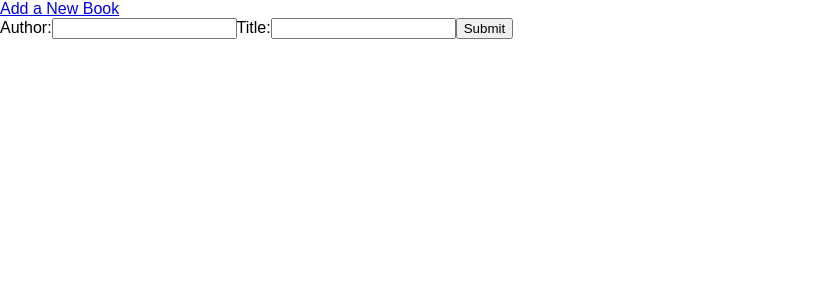
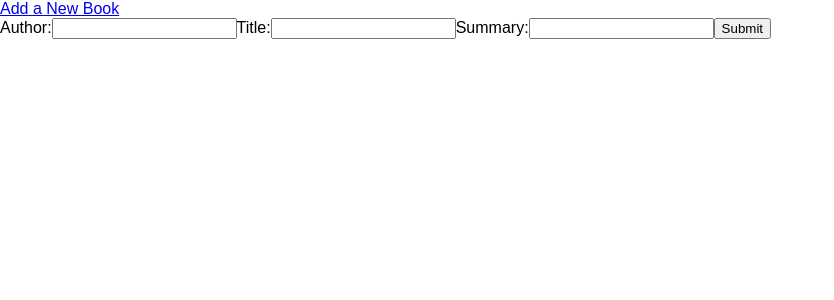
Before and after one commit to mcshakes/fullstack_revisited, a React (Create React App) app in the folder client/: page /books/create in a window 1280 px wide. Shown: the top 300 px of the page, without its empty margins (0-834 px from the left). Built offline with nearby package versions, Linux system fonts and the light colour scheme; no server answers.

Commit message:
Client is rendering the data coming from form, problem is I need to go ack to /books to show it all

```diff
--- a/client/src/routes/AddBookForm.js
+++ b/client/src/routes/AddBookForm.js
@@ -16,7 +16,7 @@ class AddBookForm extends Component {
   }
 
   handleChange(event) {
-    this.setState({ value: event.target.value });
+    this.setState({ [event.target.name]: event.target.value });
   }
 
   handleSubmit(event) {
@@ -27,43 +27,45 @@ class AddBookForm extends Component {
       title: this.state.title,
       summary: this.state.summary
     }
-    console.log(`A Book, ${data} was added to your future list.`)
+    console.log(data)
 
-
+    BackEndAPI.createBookDetails(data)
+      .then(data => {
+        // console.log(data)
+        this.setState({
+          book: data
+        })
+      })
+      .catch(error => {
+        console.log(error);
+      })
 
   }
 
-  // NOTE : POST API below
-  // getBookDetails() {
-  //   BackEndAPI.getBookDetails()
-  //     .then(data => {
-  //       console.log(data)
-  //       // this.setState({
-  //       //   book: data.books
-  //       // })
-  //     })
-  //     .catch(error => {
-  //       console.log(error);
-  //       this.setState({
-  //         book: []
-  //       })
-  //     })
-  // }
+  _handleAddBook = () => {
+
+  }
 
 
   render() {
     return (
-      <form onSubmit={this.handleSubmit} className="add-book">
+      <form onSubmit={this.handleSubmit} className="add-book-form">
         <label>
           Author:
-          <input type="text" value={this.state.author} onChange={this.handleChange} />
         </label>
+        <input type="text" name="author" value={this.state.author} onChange={this.handleChange.bind(this)} />
 
         <label>
           Title:
-          <input type="text" value={this.state.title} onChange={this.handleChange} />
         </label>
-        <input type="submit" value="Submit" />
+        <input type="text" name="title" value={this.state.title} onChange={this.handleChange.bind(this)} />
+
+        <label>
+          Summary:
+        </label>
+        <input type="text" name="summary" value={this.state.summary} onChange={this.handleChange.bind(this)} />
+
+        <input type="submit" value="Submit" onSubmit={this.handleSubmit} />
       </form>
     );
   }
--- a/client/src/routes/Books.js
+++ b/client/src/routes/Books.js
@@ -39,8 +39,8 @@ class Books extends Component {
             <div key={idx}>
               <Link
                 to={`books/${book.id}`}
-                component={Book}> {
-                  book.title} : {book.author}
+                component={Book}>
+                {book.title} : {book.author}
               </Link>
             </div>
           )
```
